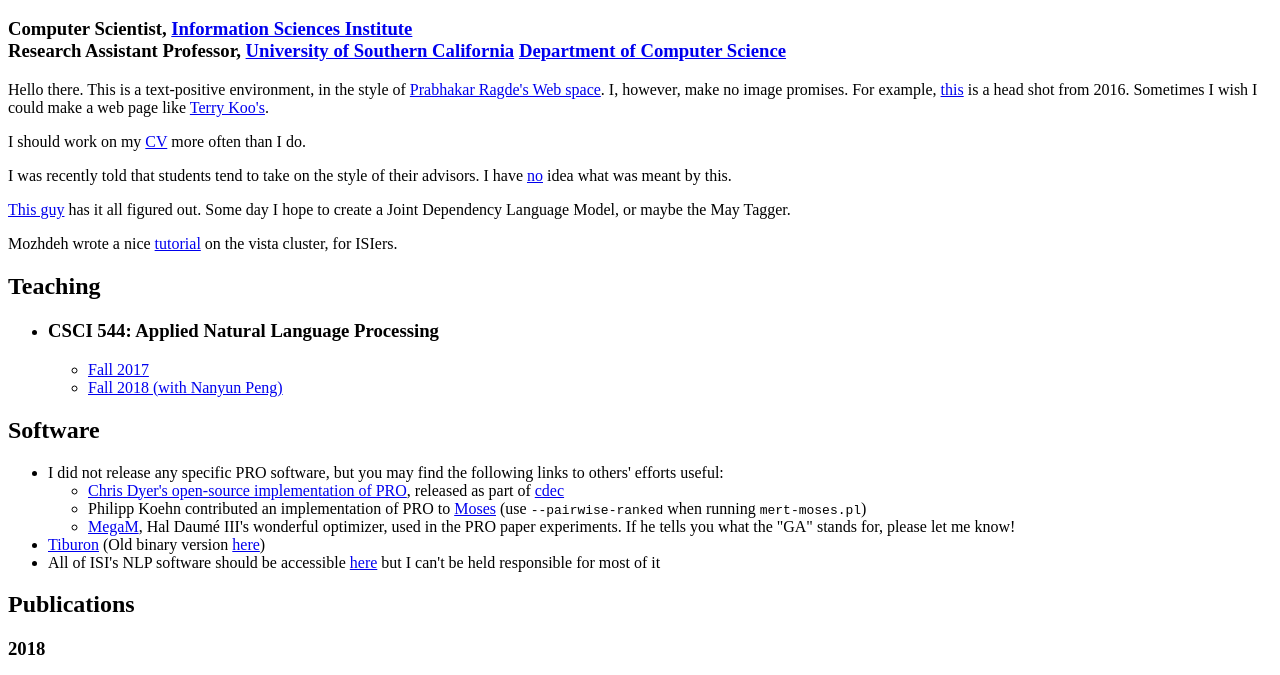
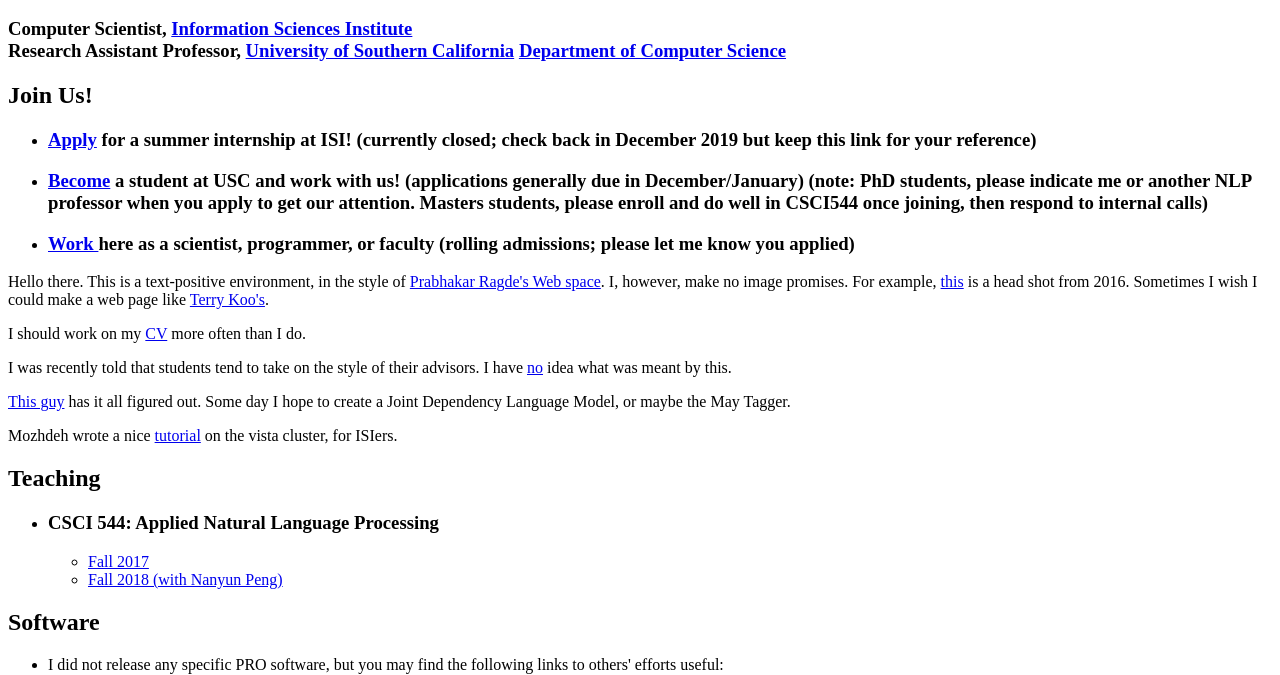
Before and after one commit to jonmay/webpage, a plain HTML site: page index.html in a window 1280 px wide. Shown: the part 48-723 px from the top of the page. Drawn offline with Linux system fonts and the light colour scheme.

Commit message:
permanent join us

```diff
--- a/index.html
+++ b/index.html
@@ -17,9 +17,14 @@ Research Assistant Professor, <a href=https://www.usc.edu>University of Southern
 <!-- Join SemEval shared task 9 <a href=http://alt.qcri.org/semeval2017/task9/> here!</a> Training data is now available and the evaluation is in January 2017. -->
 <!-- </h2>  -->
 
-<!--  <h2> -->
-<!--  Calling all students! <a href=http://www.isi.edu/projects/nlg/summer_internships>Apply</a> for a summer internship at ISI! The application deadline is January 25, 2019! -->
-<!-- </h2> -->
+<h2>
+  Join Us!
+</h2>
+<ul>
+  <li> <h3><a href=http://www.isi.edu/projects/nlg/summer_internships>Apply</a> for a summer internship at ISI! (currently closed; check back in December 2019 but keep this link for your reference)</li></h3>
+  <li> <h3><a href=https://viterbigradadmission.usc.edu/>Become</a> a student at USC and work with us! (applications generally due in December/January) (note: PhD students, please indicate me or another NLP professor when you apply to get our attention. Masters students, please enroll and do well in CSCI544 once joining, then respond to internal calls)</li></h3>
+<li> <h3><a href=https://www.isi.edu/technology_groups/insy/joining_us/researchers> Work </a> here as a scientist, programmer, or faculty (rolling admissions; please let me know you applied)</li></h3>
+</ul>
 
 <!--  <h2> -->
 <!-- If you are a USC student and are interested in Directed Research or Student Worker positions, apply <a href=https://www.surveymonkey.com/r/isi-nlp-spring2019>here</a>. Applications due January 7, 2019. -->
```
